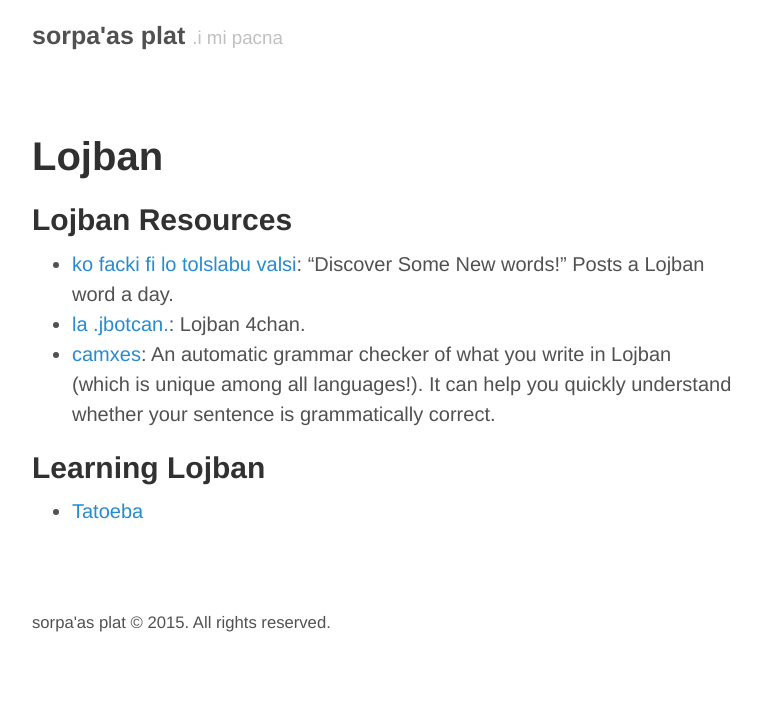
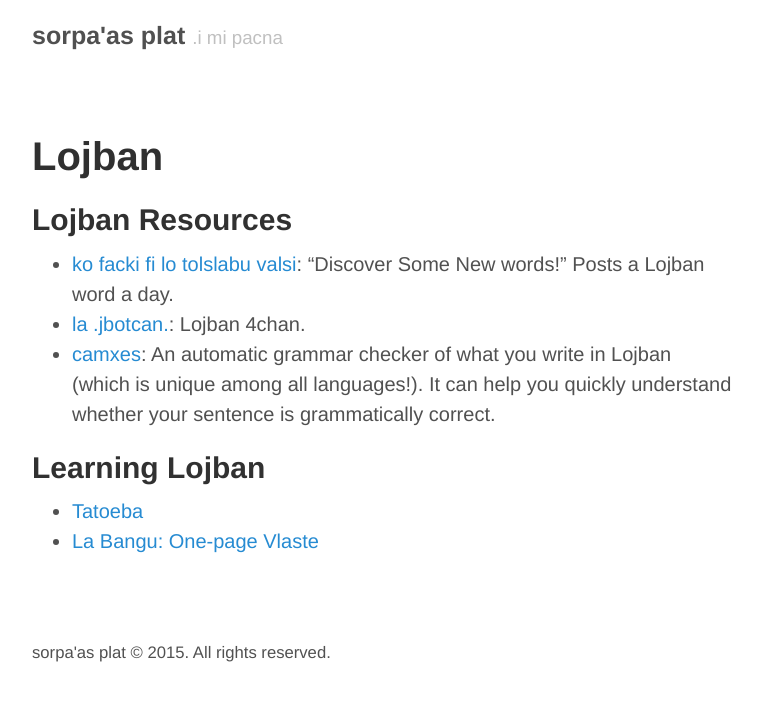
Before and after one commit to sorpaas/sorpaas.com, a Jekyll site: the page built from _wiki/lojban.md, in a window 1280 px wide. Shown: the top 701 px of the page, without its empty margins (258-1019 px from the left). Built offline with Jekyll 4.4.1, drawn with Linux system fonts in a browser that asks for light colours; Markdown is read by kramdown in place of the engine named in the settings; comment, search, counter and statistics services are not loaded.

Commit message:
Add la bangu

```diff
--- a/_wiki/lojban.md
+++ b/_wiki/lojban.md
@@ -14,3 +14,4 @@ Learning Lojban
 --------
 
 * [Tatoeba](http://tatoeba.org)
+* [La Bangu: One-page Vlaste](http://mw.lojban.org/lmw/La_Bangu:_one-page_vlaste)
```
